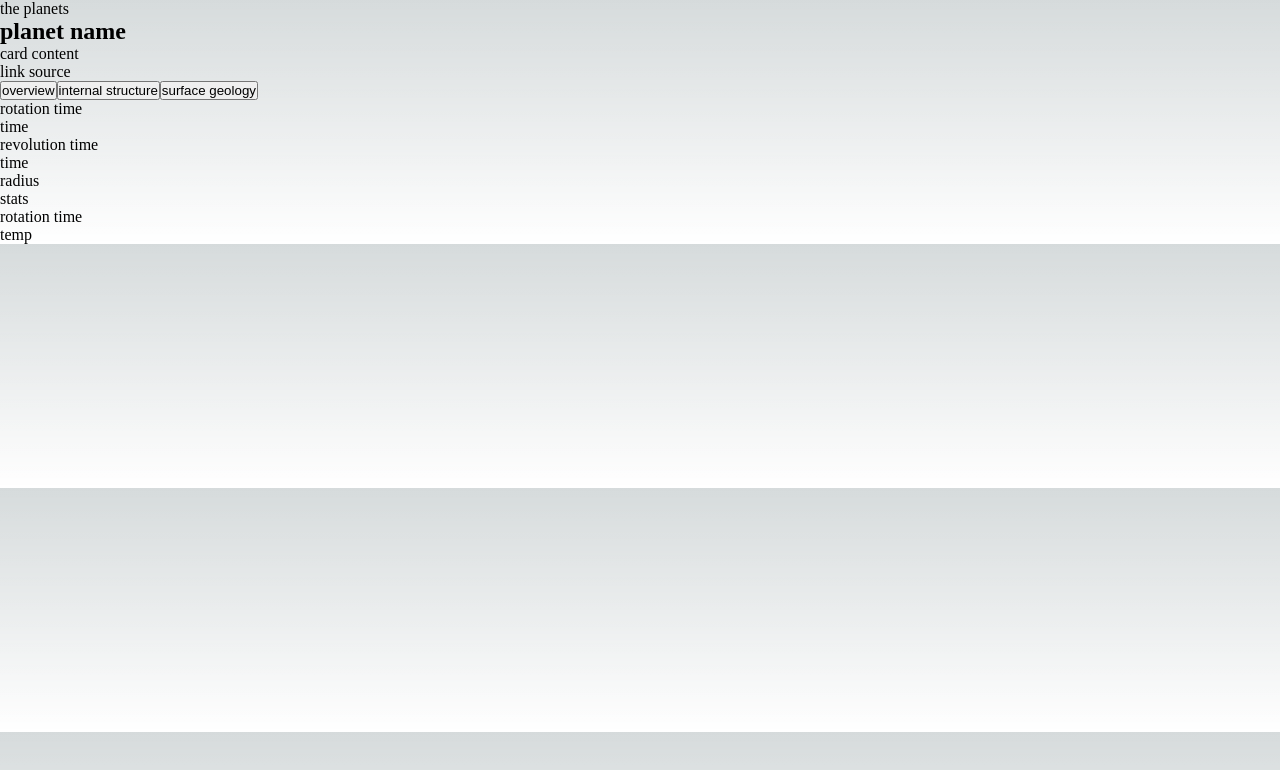
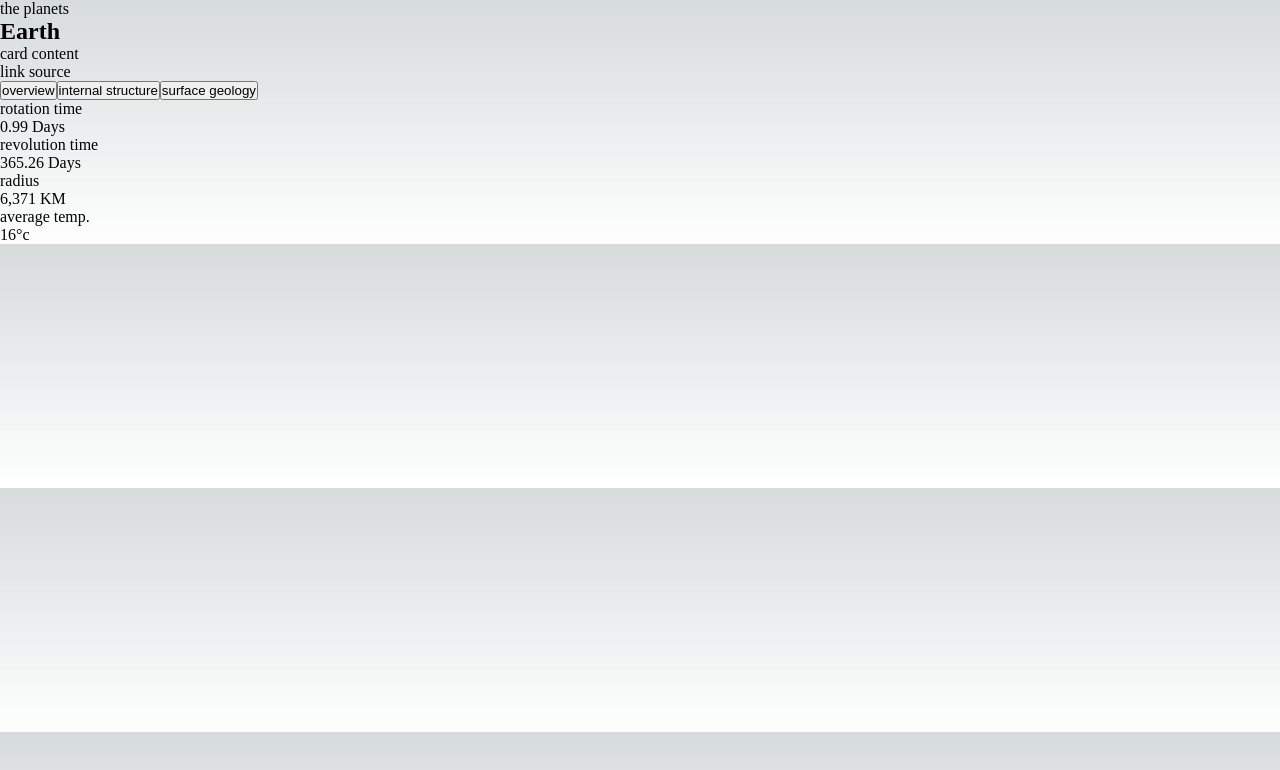
Before and after one commit to JorgeAMendoza/planet-facts, a Next.js app: page /planets/earth in a window 1280 px wide. Shown: the top 770 px of the page. Built offline with nearby package versions, Linux system fonts and the light colour scheme.

Commit message:
use types provided by Next to create get static props and path functions, retrieve weather data nd display basic data on generated page

```diff
--- a/lib/planets.ts
+++ b/lib/planets.ts
@@ -1,27 +1,27 @@
-// file for helper functions for grabbing planet data, need one for grabbing planet names for get static params,
-// another for grabbing based on planet requested.
 import axios from "axios";
 import type { PlanetAPIResponse } from "types/api";
 
 export async function getPlanetNames() {
-  const { data: planetData } = await axios.get<PlanetAPIResponse>(
-    "/api/planets"
+  const { data } = await axios.get<PlanetAPIResponse>(
+    "http://localhost:3000/api/planets"
   );
 
-  const planetNames = planetData.map((planet) => ({
+  const planetNames = data.planetData.map((planet) => ({
     params: {
-      name: planet.name,
+      id: planet.name.toLowerCase(),
     },
   }));
   return planetNames;
 }
 
 export async function getPlanetData(planetName: string) {
-  const { data: planetData } = await axios.get<PlanetAPIResponse>(
-    "/api/planets"
+  const { data } = await axios.get<PlanetAPIResponse>(
+    "http://localhost:3000/api/planets"
   );
 
-  const targetPlanet = planetData.find((planet) => planet.name === planetName);
+  const targetPlanet = data.planetData.find(
+    (planet) => planet.name.toLowerCase() === planetName
+  );
   if (!targetPlanet) throw new Error("Planet not found");
   return targetPlanet;
 }
--- a/src/pages/planets/[id].tsx
+++ b/src/pages/planets/[id].tsx
@@ -1,13 +1,45 @@
 import Layout from "@/components/Layout/Layout";
 import NavBar from "@/components/NavBar/NavBar";
+import { getPlanetData, getPlanetNames } from "lib/planets";
+import { GetStaticPaths, GetStaticProps } from "next";
+import { Planet } from "types/api";
 
-const Planet = () => {
+export const getStaticPaths: GetStaticPaths = async () => {
+  const paths = await getPlanetNames();
+  return {
+    paths,
+    fallback: false,
+  };
+};
+
+export const getStaticProps: GetStaticProps = async ({ params }) => {
+  const id = params?.id;
+  if (id && typeof id === "string") {
+    const planetData = await getPlanetData(id);
+    if (!planetData) return { notFound: true };
+    else
+      return {
+        props: {
+          planetData,
+        },
+      };
+  } else {
+    return { notFound: true };
+  }
+};
+
+interface PlanetProps {
+  planetData: Planet;
+}
+
+const Planet = ({ planetData }: PlanetProps) => {
   return (
     <Layout>
       <div>
         <section>
+          {/* here iterate over data and create three sections, some state will be needed to know what option is selected */}
           <div>{/* image of planet here */}</div>
-          <h1>planet name</h1>
+          <h1>{planetData.name}</h1>
           <p>card content</p>
           <p>link source</p>
 
@@ -21,19 +53,19 @@ const Planet = () => {
         <section>
           <div>
             <p>rotation time</p>
-            <p>time</p>
+            <p>{planetData.rotation}</p>
           </div>
           <div>
             <p>revolution time</p>
-            <p>time</p>
+            <p>{planetData.revolution}</p>
           </div>
           <div>
             <p>radius</p>
-            <p>stats</p>
+            <p>{planetData.radius}</p>
           </div>
           <div>
-            <p>rotation time</p>
-            <p>temp</p>
+            <p>average temp.</p>
+            <p>{planetData.temperature}</p>
           </div>
         </section>
       </div>
--- a/types/api.d.ts
+++ b/types/api.d.ts
@@ -16,6 +16,7 @@ interface Planet {
   };
   rotation: string;
   revolution: string;
+  radius: string;
   temperature: string;
   images: {
     planet: string;
@@ -24,4 +25,4 @@ interface Planet {
   };
 }
 
-export type PlanetAPIResponse = Planet[];
+export type PlanetAPIResponse = { planetData: Planet[] };
```
